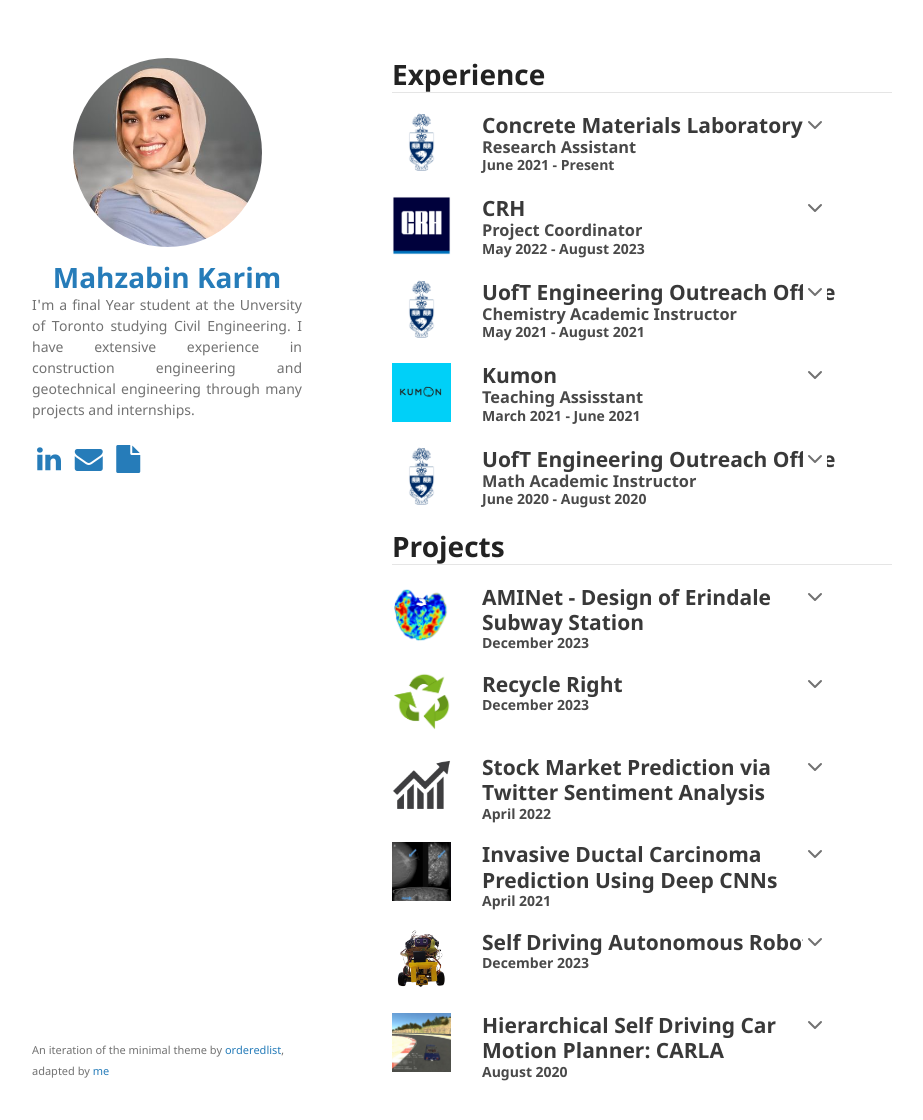
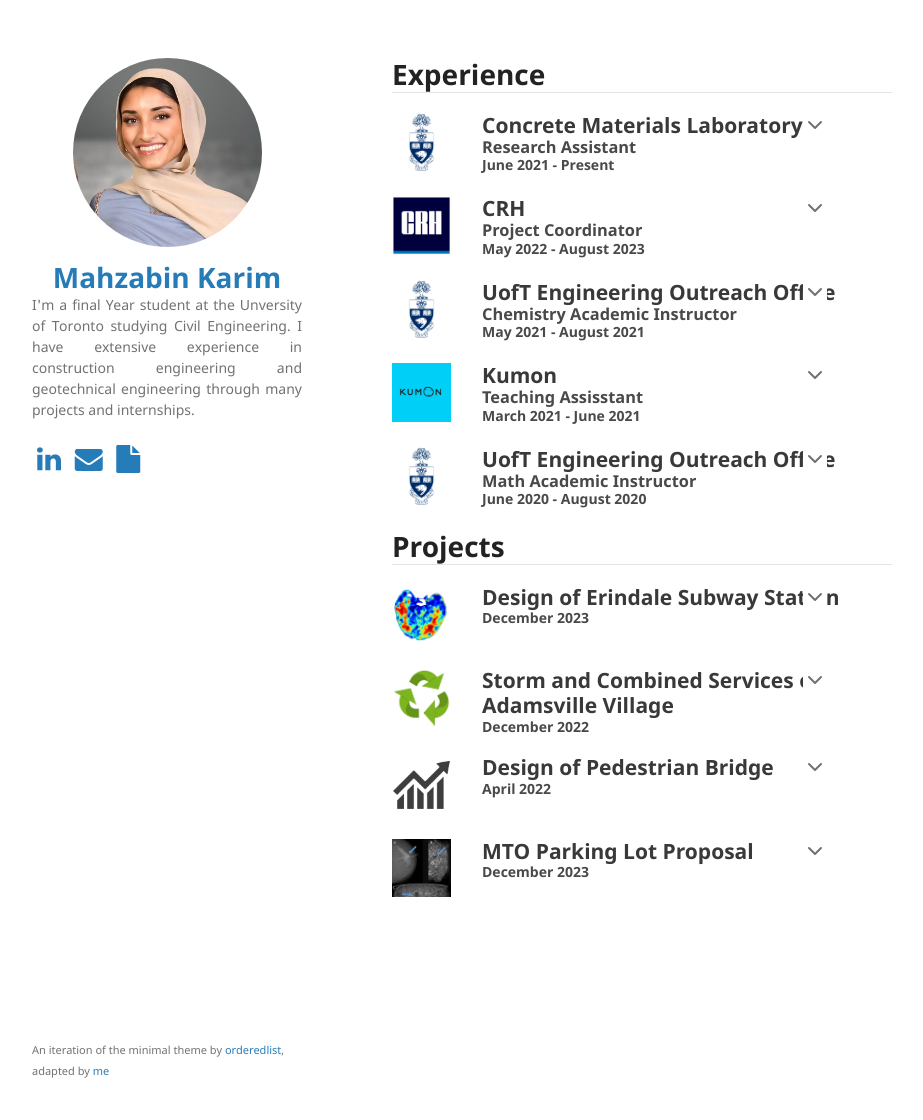
Before and after one commit to MahzabinKarim/mahzabinkarim.github.io, a Jekyll site: the page built from index.md, in a window 1280 px wide and 1150 px high. Shown: the top 1120 px of the window, without its empty margins (178-1101 px from the left). Built offline with Jekyll 4.4.1, drawn with Linux system fonts in a browser that asks for light colours.

Commit message:
Update project names

```diff
--- a/index.md
+++ b/index.md
@@ -230,8 +230,7 @@ layout: default
   <details class="columnr">
     <summary>
       <div class="innerl">
-        <h2>AMINet - Design of Erindale Subway Station</h2>
-        <!-- <h3>Squash Colt</h3> -->
+        <h2>Design of Erindale Subway Station</h2>
         <h4>December 2023</h4>
       </div>
       <div class="innerr">
@@ -255,7 +254,7 @@ layout: default
 </div>
 
 
-<!-- MTO Parking Lot Proposal -->
+<!-- Water -->
 <div class="row">
   <div class="columnl">
     <a rel="noreferrer noopener" target="_blank" href="/recycleRight/RecylceRight.pdf"><img src="/assets/img/recycleRight.png"
@@ -264,9 +263,8 @@ layout: default
   <details class="columnr">
     <summary>
       <div class="innerl">
-        <h2>Recycle Right</h2>
-        <!-- <h3>Squash Colt</h3> -->
-        <h4>December 2023</h4>
+        <h2>Storm and Combined Services of Adamsville Village</h2>
+        <h4>December 2022</h4>
       </div>
       <div class="innerr">
         <div class="summary-chevron-up">
@@ -289,7 +287,7 @@ layout: default
 </div>
 
 
-<!-- PRaxis 3 - Recycle Right -->
+<!-- Reinforced concrete -->
 <div class="row">
   <div class="columnl">
     <a rel="noreferrer noopener" target="_blank" href="/stockMarketPrediction/stockMarketPrediction.pdf"><img src="/assets/img/stockPred.png"
@@ -298,7 +296,7 @@ layout: default
   <details class="columnr">
     <summary>
       <div class="innerl">
-        <h2>Stock Market Prediction via Twitter Sentiment Analysis</h2>
+        <h2>Design of Pedestrian Bridge</h2>
         <!-- <h3>Squash Colt</h3> -->
         <h4>April 2022</h4>
       </div>
@@ -323,7 +321,7 @@ layout: default
 </div>
 
 
-<!-- APS360 IDC -->
+<!-- Construction Eng -->
 <div class="row">
   <div class="columnl">
     <a rel="noreferrer noopener" target="_blank" href="/InvasiveDuctalCarcinoma/APS360_IDC_Report.pdf"><img src="/assets/img/IDC.png"
@@ -332,9 +330,9 @@ layout: default
   <details class="columnr">
     <summary>
       <div class="innerl">
-        <h2>Invasive Ductal Carcinoma Prediction Using Deep CNNs</h2>
+        <h2>MTO Parking Lot Proposal</h2>
         <!-- <h3>Squash Colt</h3> -->
-        <h4>April 2021</h4>
+        <h4>December 2023</h4>
       </div>
       <div class="innerr">
         <div class="summary-chevron-up">
@@ -355,70 +353,3 @@ layout: default
     </div>
   </details>
 </div>
-
-<!-- MIE444 MazeRobot -->
-<div class="row">
-  <div class="columnl">
-    <a rel="noreferrer noopener" target="_blank" href="/MazeRobot/MazeRobot.pdf"><img src="/assets/img/robot.png"
-    class="thumbnail"/></a>
-  </div>
-  <details class="columnr">
-    <summary>
-      <div class="innerl">
-        <h2>Self Driving Autonomous Robot</h2>
-        <!-- <h3>Squash Colt</h3> -->
-        <h4>December 2023</h4>
-      </div>
-      <div class="innerr">
-        <div class="summary-chevron-up">
-          <svg xmlns="http://www.w3.org/2000/svg" width="24" height="24" viewBox="0 0 24 24" fill="none" stroke="currentColor" stroke-width="2" stroke-linecap="round" stroke-linejoin="round" class="feather feather-chevron-down"><polyline points="6 9 12 15 18 9"></polyline></svg>
-        </div>
-      </div>
-    </summary>
-    <div class="innerr">
-      <div class="summary-chevron-down on-top">
-        <svg xmlns="http://www.w3.org/2000/svg" width="24" height="24" viewBox="0 0 24 24" fill="none" stroke="currentColor" stroke-width="2" stroke-linecap="round" stroke-linejoin="round" class="feather feather-chevron-up"><polyline points="18 15 12 9 6 15"></polyline></svg>
-      </div>
-    </div>
-    <div class="text">
-      <ul>
-        <li>Achieved notable success by reading the <b>#8</b> rank in Pakistan in the <b>BU15</b> category as a competitive squash player.</li>
-        <li><a rel="noreferrer noopener" target="_blank" href="/MazeRobot/MazeRobot.pdf"><b>View Project</b></a></li>
-      </ul>
-    </div>
-  </details>
-</div>
-
-
-<!-- CARLA Self Driving car Motion Planner -->
-<div class="row">
-  <div class="columnl">
-    <a rel="noreferrer noopener" target="_blank" href="https://github.com/ashrafya/SelfDrivingCar"><img src="/assets/img/CARLA.png"
-    class="thumbnail"/></a>
-  </div>
-  <details class="columnr">
-    <summary>
-      <div class="innerl">
-        <h2>Hierarchical Self Driving Car Motion Planner: CARLA</h2>
-        <h4>August 2020</h4>
-      </div>
-      <div class="innerr">
-        <div class="summary-chevron-up">
-          <svg xmlns="http://www.w3.org/2000/svg" width="24" height="24" viewBox="0 0 24 24" fill="none" stroke="currentColor" stroke-width="2" stroke-linecap="round" stroke-linejoin="round" class="feather feather-chevron-down"><polyline points="6 9 12 15 18 9"></polyline></svg>
-        </div>
-      </div>
-    </summary>
-    <div class="innerr">
-      <div class="summary-chevron-down on-top">
-        <svg xmlns="http://www.w3.org/2000/svg" width="24" height="24" viewBox="0 0 24 24" fill="none" stroke="currentColor" stroke-width="2" stroke-linecap="round" stroke-linejoin="round" class="feather feather-chevron-up"><polyline points="18 15 12 9 6 15"></polyline></svg>
-      </div>
-    </div>
-    <div class="text">
-      <ul>
-        <li>Achieved notable success by reading the <b>#8</b> rank in Pakistan in the <b>BU15</b> category as a competitive squash player.</li>
-	<li>Hey my name is Mahzabin</li>
-        <li><a rel="noreferrer noopener" target="_blank" href="https://github.com/ashrafya/SelfDrivingCar"><b>View Project</b></a>  <a>, </a> <a rel="noreferrer noopener" target="_blank" href="/selfDrivingCarSpecialization/SpecializationCertificateYawarAshraf.pdf"><b>View Certificate</b></a>  </li>
-      </ul>
-    </div>
-  </details>
-</div>
```
